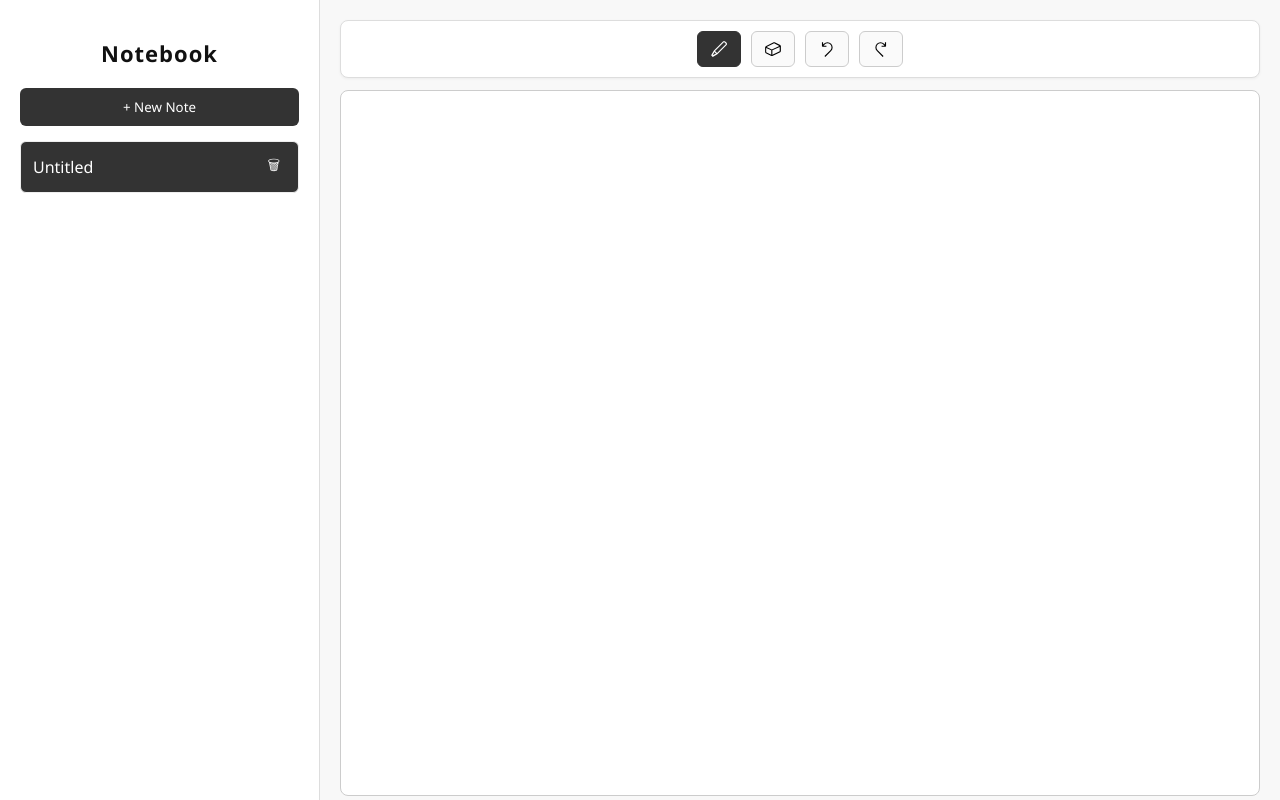
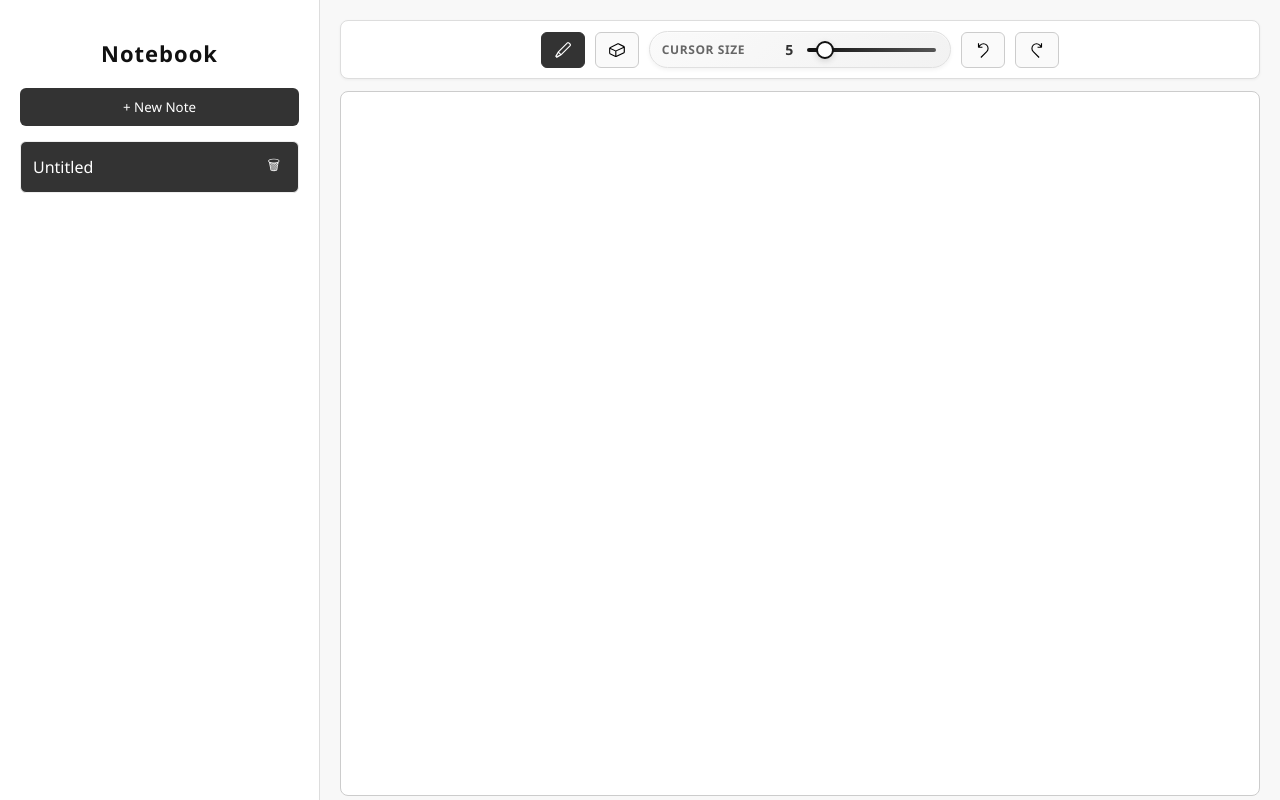
Before and after one commit to rizo0103/electronic-notebook, a React (Vite) app: page / in a window 1280 px wide. Both pictures are taken after a click on the button "+ New Note". Built offline with nearby package versions, Linux system fonts and the light colour scheme.

Commit message:
now eraser cursor follow cursor better and user can control cursor size

```diff
--- a/src/App.css
+++ b/src/App.css
@@ -186,6 +186,75 @@ html,
     border-color: #333;
 }
 
+/* Cursor size slider container */
+.cursor-size-control {
+    display: flex;
+    align-items: center;
+    gap: 12px;
+    padding: 8px 12px;
+    border: 1px solid #e0e0e0;
+    border-radius: 999px;
+    background: linear-gradient(135deg, #fafafa 0%, #f2f2f2 100%);
+    box-shadow: inset 0 1px 0 rgba(255, 255, 255, 0.6),
+        0 2px 4px rgba(0, 0, 0, 0.05);
+    min-width: 220px;
+}
+
+.cursor-size-label {
+    font-size: 12px;
+    letter-spacing: 0.05em;
+    text-transform: uppercase;
+    color: #666;
+    font-weight: 600;
+}
+
+.cursor-size-value {
+    font-size: 14px;
+    font-weight: 600;
+    color: #333;
+    min-width: 36px;
+    text-align: right;
+}
+
+.cursor-size-slider {
+    -webkit-appearance: none;
+    appearance: none;
+    flex: 1;
+    height: 4px;
+    border-radius: 999px;
+    background: linear-gradient(90deg, #111 0%, #555 100%);
+    outline: none;
+    cursor: pointer;
+}
+
+.cursor-size-slider::-webkit-slider-thumb {
+    -webkit-appearance: none;
+    appearance: none;
+    width: 18px;
+    height: 18px;
+    border-radius: 50%;
+    background: #fff;
+    border: 2px solid #111;
+    box-shadow: 0 2px 6px rgba(0, 0, 0, 0.15);
+    transition: transform 0.15s ease, box-shadow 0.15s ease;
+}
+
+.cursor-size-slider::-moz-range-thumb {
+    width: 18px;
+    height: 18px;
+    border-radius: 50%;
+    background: #fff;
+    border: 2px solid #111;
+    box-shadow: 0 2px 6px rgba(0, 0, 0, 0.15);
+    transition: transform 0.15s ease, box-shadow 0.15s ease;
+}
+
+.cursor-size-slider:active::-webkit-slider-thumb,
+.cursor-size-slider:active::-moz-range-thumb {
+    transform: scale(1.1);
+    box-shadow: 0 3px 8px rgba(0, 0, 0, 0.25);
+}
+
 .eraser-cursor {
     position: absolute;
     border: 2px solid #999;
--- a/src/components/HandwritingCanvas.jsx
+++ b/src/components/HandwritingCanvas.jsx
@@ -99,11 +99,9 @@ const HandwritingCanvas = ({ className, content, noteId }) => {
     const handleToolbarButtonClick = (title) => {
         setMode(title);
         if (title === modes[0]) {
-            setPenSize(5);
             setShowCursor(false);
             setPenColor("#000000");
         } else if (title === modes[1]) {
-            setPenSize(20);
             setShowCursor(true);
             setPenColor("#ffffff");
         }
@@ -181,11 +179,29 @@ const HandwritingCanvas = ({ className, content, noteId }) => {
     return (
         <section className='editor'>
             {showCursor && (
-                <div className="eraser-cursor" style={{ width: `${penSize}px`, height: `${penSize}px`, left: `${cursorPos.x}px`, top: `${cursorPos.y}px` }}></div>
+                <div
+                    className="eraser-cursor"
+                    style={{
+                        position: 'absolute',
+                        width: `${penSize}px`,
+                        height: `${penSize}px`,
+                        left: `${cursorPos.x}px`,
+                        top: `${cursorPos.y}px`,
+                        pointerEvents: 'none',
+                        zIndex: 10,
+                        transition: 'width 0.1s, height 0.1s',
+                        transform: 'translate(-50%, -50%)',
+                    }}
+                ></div>
             )}
             <div className="editor-toolbar">
                 <button className={`tool-btn ${mode === modes[0] ? 'active' : ''}`} title={modes[0]} onClick={() => handleToolbarButtonClick(modes[0])}> <VscEdit /> </button>
                 <button className={`tool-btn ${mode === modes[1] ? 'active' : ''}`} title={modes[1]} onClick={() => handleToolbarButtonClick(modes[1])}> <VscSymbolField /> </button>
+                <div className="cursor-size-control">
+                    <label className="cursor-size-label">Cursor Size</label>
+                    <div className="cursor-size-value">{penSize}</div>
+                    <input type="range" min="1" max="50" value={penSize} onChange={(e) => {setPenSize(e.target.value)}} className="cursor-size-slider" />
+                </div>
                 <button className="tool-btn" onClick={undo}> <VscDiscard /> </button>
                 <button className="tool-btn" onClick={redo}> <VscRedo /> </button>
             </div>
```
